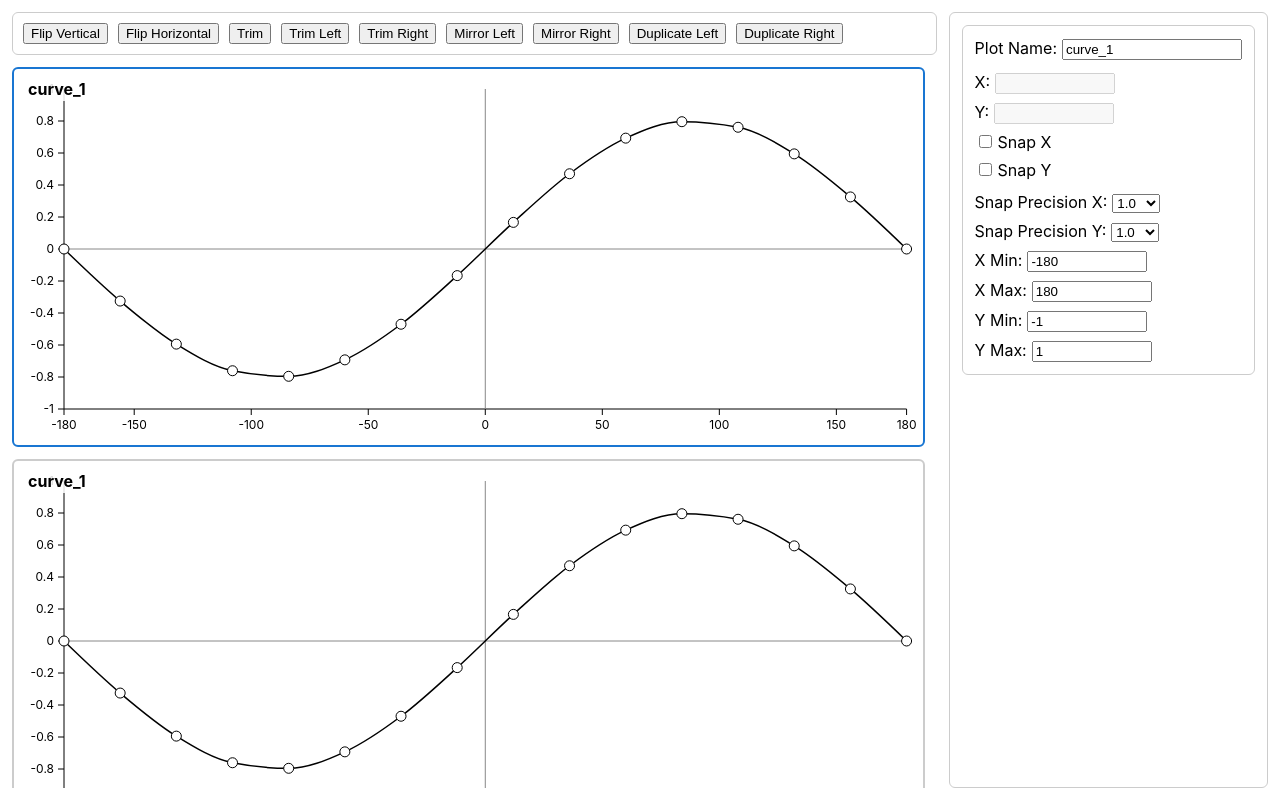
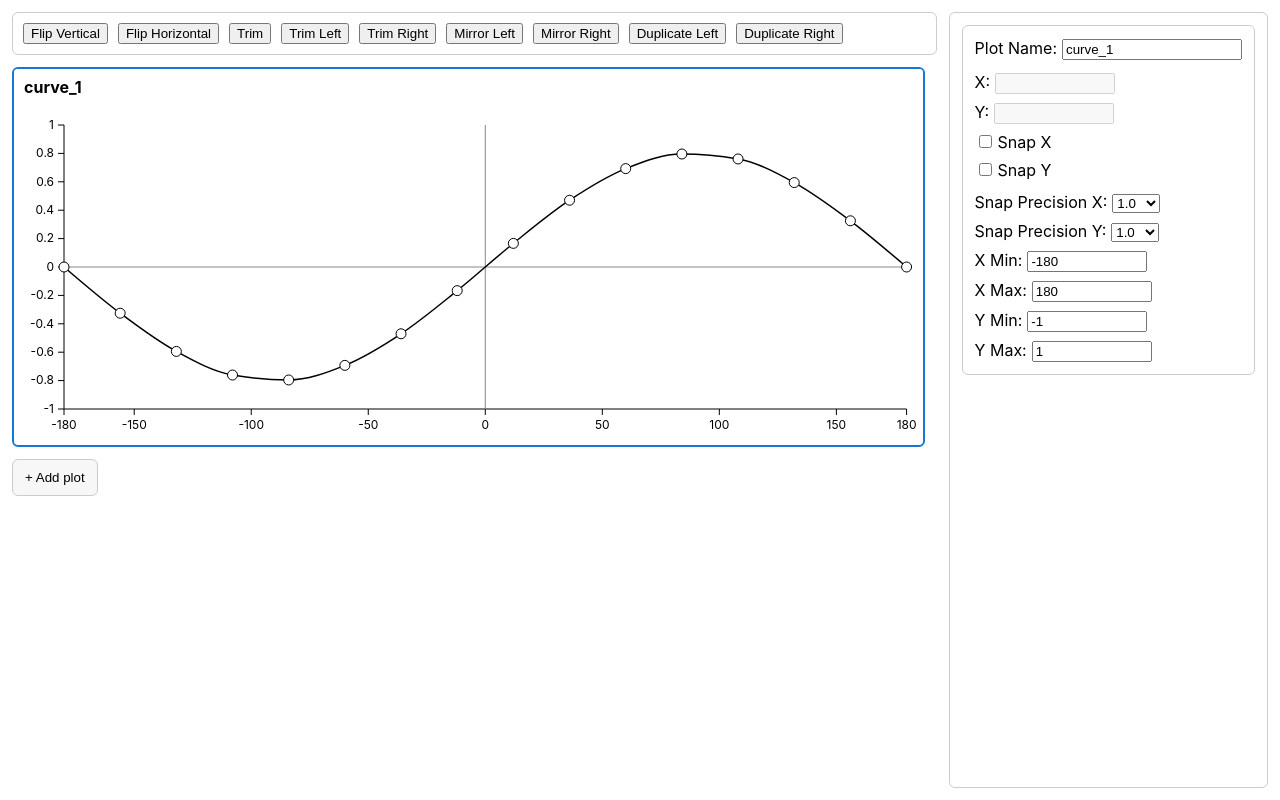
Before and after one commit to timkondratev/aero-curves, a React (Vite) app: page / in a window 1280 px wide. Built offline with nearby package versions, Linux system fonts and the light colour scheme; the HTML template or start-up script is replaced by a standard one.

Commit message:
Add and remove plots

```diff
--- a/src/App.tsx
+++ b/src/App.tsx
@@ -16,12 +16,13 @@ const getDims = (): ViewDims => {
 
 function App() {
   const [dims, setDims] = useState<ViewDims>(getDims());
-  const [activePlot, setActivePlot] = useState<"A" | "B" | "C">("A");
+  const [plots, setPlots] = useState<string[]>(["plot-1"]);
+  const [activePlot, setActivePlot] = useState<string>("plot-1");
   const [sideWidth, setSideWidth] = useState(300);
 
-  const plotARef = useRef<PlotHandle>(null);
-  const plotBRef = useRef<PlotHandle>(null);
-  const plotCRef = useRef<PlotHandle>(null);
+  const plotRefs = useRef(new Map<string, PlotHandle>());
+  const nextId = useRef(2);
+
   const sidePanelRef = useRef<HTMLDivElement | null>(null);
 
   useEffect(() => {
@@ -45,15 +46,28 @@ function App() {
   const plotHeight = useMemo(() => Math.max(300, Math.floor(dims.height / 2)), [dims.height]);
   const plotWidth = useMemo(() => Math.max(320, dims.width - sideWidth - GRID_GAP - 24), [dims.width, sideWidth]);
 
-  const getActiveHandle = () => {
-    if (activePlot === "A") return plotARef.current;
-    if (activePlot === "B") return plotBRef.current;
-    return plotCRef.current;
-  };
+  const getActiveHandle = () => plotRefs.current.get(activePlot) ?? null;
 
   const call = (fn: (h: PlotHandle) => void) => {
     const handle = getActiveHandle();
     if (handle) fn(handle);
+  };
+
+  const addPlot = () => {
+    const id = `plot-${nextId.current++}`;
+    setPlots(prev => [...prev, id]);
+    setActivePlot(id);
+  };
+
+  const removePlot = (id: string) => {
+    setPlots(prev => {
+      if (prev.length <= 1) return prev; // keep at least one plot
+      const next = prev.filter(p => p !== id);
+      if (activePlot === id && next.length > 0) {
+        setActivePlot(next[0]);
+      }
+      return next;
+    });
   };
 
   return (
@@ -123,39 +137,37 @@ function App() {
             width: "100%",
           }}
         >
+          {plots.map(id => (
             <Plot
-            ref={plotARef}
+              key={id}
+              ref={node => {
+                if (node) plotRefs.current.set(id, node);
+                else plotRefs.current.delete(id);
+              }}
               width={plotWidth}
               height={plotHeight}
-            active={activePlot === "A"}
-            onActivate={() => setActivePlot("A")}
+              active={activePlot === id}
+              onActivate={() => setActivePlot(id)}
               showTopPanel={false}
               showSidePanel
               renderSidePanelInline={false}
               sidePanelContainer={sidePanelRef.current}
+              onRemove={plots.length > 1 ? () => removePlot(id) : undefined}
             />
-          <Plot
-            ref={plotBRef}
-            width={plotWidth}
-            height={plotHeight}
-            active={activePlot === "B"}
-            onActivate={() => setActivePlot("B")}
-            showTopPanel={false}
-            showSidePanel
-            renderSidePanelInline={false}
-            sidePanelContainer={sidePanelRef.current}
-          />
-          <Plot
-            ref={plotCRef}
-            width={plotWidth}
-            height={plotHeight}
-            active={activePlot === "C"}
-            onActivate={() => setActivePlot("C")}
-            showTopPanel={false}
-            showSidePanel
-            renderSidePanelInline={false}
-            sidePanelContainer={sidePanelRef.current}
-          />
+          ))}
+          <button
+            onClick={addPlot}
+            style={{
+              padding: "10px 12px",
+              width: "fit-content",
+              borderRadius: 6,
+              border: "1px solid #ccc",
+              background: "#f7f7f7",
+              cursor: "pointer",
+            }}
+          >
+            + Add plot
+          </button>
         </div>
       </div>
 
--- a/src/Plot.tsx
+++ b/src/Plot.tsx
@@ -5,6 +5,7 @@ import { createPortal } from "react-dom";
 
 // Constants
 const MARGIN = { top: 20, right: 20, bottom: 40, left: 50 };
+const HEADER_HEIGHT = 36;
 const GRID_GAP = 12;
 const X_DOMAIN: [number, number] = [-180, 180];
 const Y_DOMAIN: [number, number] = [-1, 1];
@@ -33,6 +34,7 @@ type PlotProps = {
   showSidePanel?: boolean;
   renderSidePanelInline?: boolean;
   sidePanelContainer?: HTMLElement | null;
+  onRemove?: () => void;
 };
 type Point = { x: number; y: number };
 
@@ -46,6 +48,7 @@ export const Plot = forwardRef<PlotHandle, PlotProps>(function Plot(
     showSidePanel = true,
     renderSidePanelInline = true,
     sidePanelContainer,
+    onRemove,
   }: PlotProps,
   ref
 ) {
@@ -79,8 +82,9 @@ export const Plot = forwardRef<PlotHandle, PlotProps>(function Plot(
   const sidePanelCountsForWidth = renderSidePanelInline && showSidePanel && active;
   const effectiveSideWidth = sidePanelCountsForWidth ? sidePanelWidth : 0;
   const plotWidth = Math.max(200, safeWidth - effectiveSideWidth - GRID_GAP);
+  const chartHeight = Math.max(120, height - HEADER_HEIGHT);
   const innerWidth = plotWidth - MARGIN.left - MARGIN.right;
-  const innerHeight = height - MARGIN.top - MARGIN.bottom;
+  const innerHeight = chartHeight - MARGIN.top - MARGIN.bottom;
 
   // State
   const [points, setPoints] = useState<Point[]>(() =>
@@ -780,26 +784,51 @@ export const Plot = forwardRef<PlotHandle, PlotProps>(function Plot(
             overflow: "hidden",
             backgroundColor: "#fff",
             boxSizing: "border-box",
+            paddingTop: HEADER_HEIGHT,
           }}
         >
           <div
             style={{
               position: "absolute",
-              top: 8,
-              left: 8,
-              fontWeight: "bold",
-              backgroundColor: "rgba(255,255,255,0.85)",
-              padding: "2px 6px",
-              borderRadius: 4,
-              pointerEvents: "none",
+              top: 0,
+              left: 0,
+              right: 0,
+              height: HEADER_HEIGHT,
+              display: "flex",
+              alignItems: "center",
+              justifyContent: "space-between",
+              padding: "8px 10px",
+              boxSizing: "border-box",
+              backgroundColor: "rgba(255,255,255,0.92)",
             }}
           >
-            {plotName}
+            <div style={{ fontWeight: "bold" }}>{plotName}</div>
+            {onRemove && (
+              <button
+                onClick={e => {
+                  e.stopPropagation();
+                  onRemove();
+                }}
+                style={{
+                  width: 28,
+                  height: 28,
+                  borderRadius: 4,
+                  border: "1px solid #ccc",
+                  background: "#f7f7f7",
+                  cursor: "pointer",
+                  lineHeight: "24px",
+                  fontWeight: 700,
+                }}
+                aria-label="Remove plot"
+              >
+                X
+              </button>
+            )}
           </div>
           <svg
             className="plot"
             width={plotWidth}
-            height={height}
+            height={chartHeight}
             style={{ userSelect: "none", touchAction: "none", display: "block" }}
             onDoubleClick={e => {
               const { x, y } = getSvgCoords(e);
```
Lines whose indentation alone changed are shown as unchanged.
